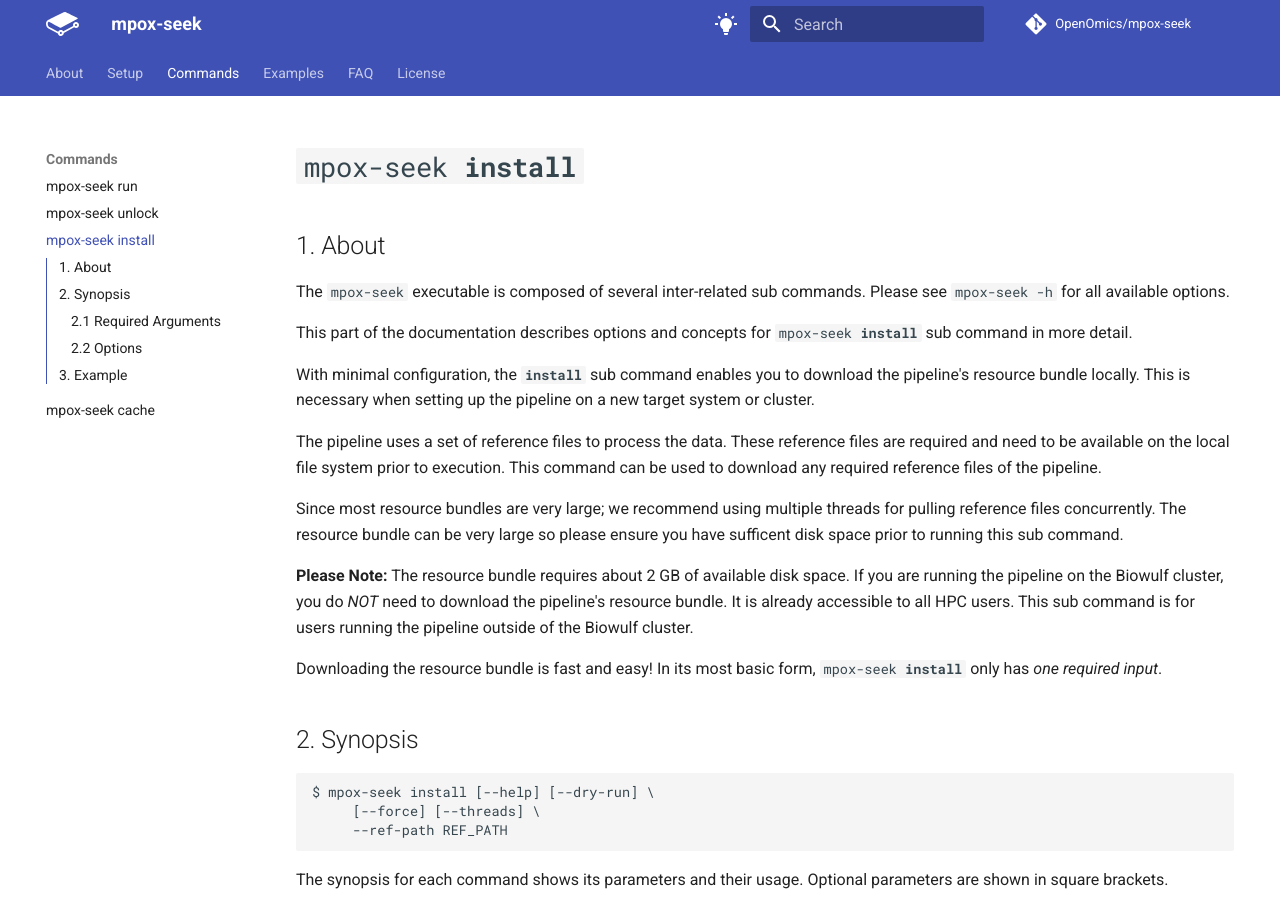
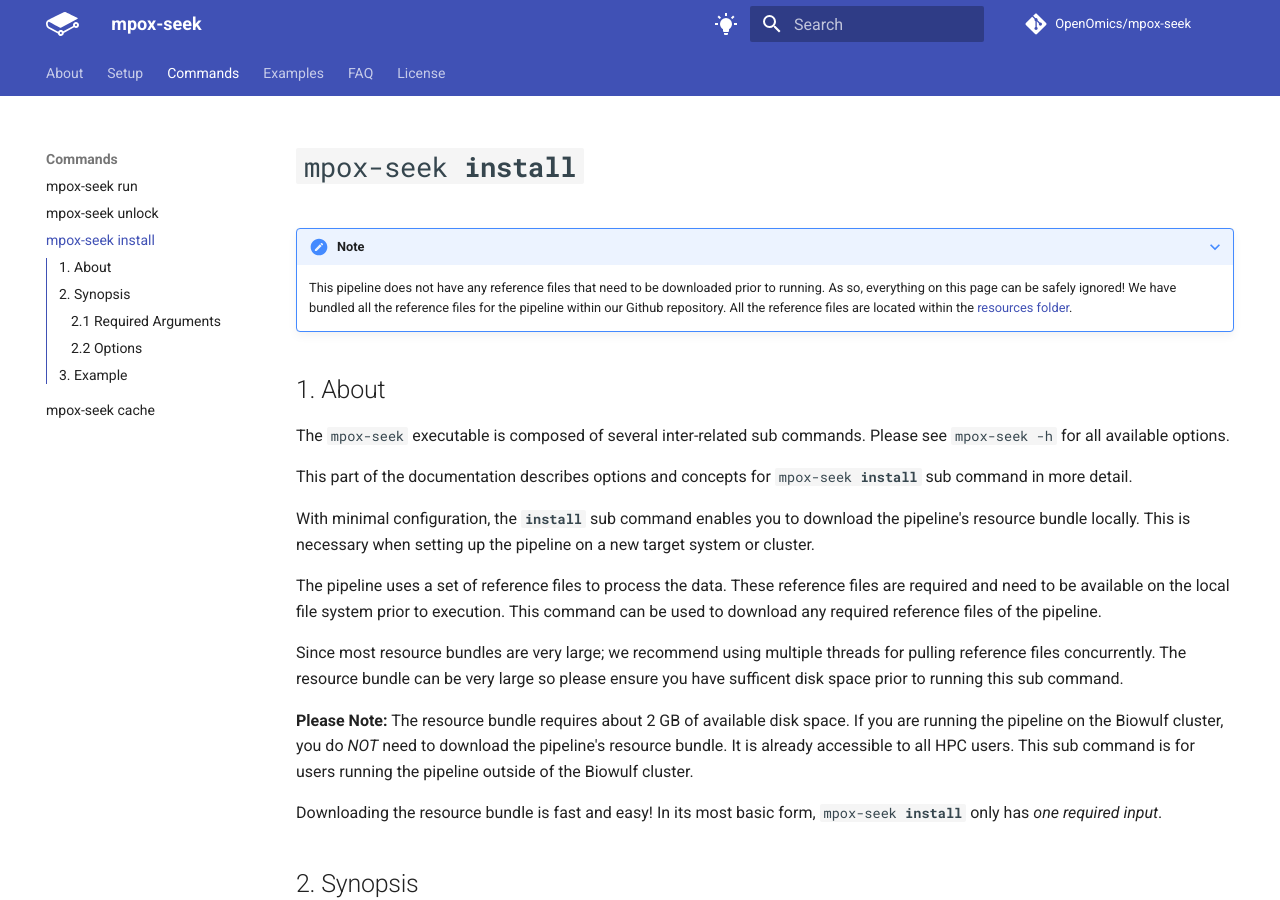
Before and after one commit to OpenOmics/mpox-seek, an MkDocs documentation site: the page built from docs/usage/install.md, in a window 1280 px wide and 900 px high. Built offline with MkDocs 1.6.1 and Material for MkDocs 9.7.7, drawn with Linux system fonts in a browser that asks for light colours; comment, search, counter and statistics services are not loaded; the version menu is left out.

Commit message:
Adding banner to top of page to notify users

```diff
--- a/docs/usage/install.md
+++ b/docs/usage/install.md
@@ -1,4 +1,12 @@
 # <code>mpox-seek <b>install</b></code>
+
+???+ note
+
+    This pipeline does not have any reference files that need to be downloaded
+    prior to running. As so, everything on this page can be safely ignored! We
+    have bundled all the reference files for the pipeline within our Github
+    repository. All the reference files are located within the [resources folder](https://github.com/OpenOmics/mpox-seek/tree/main/resources).
+
 
 ## 1. About
 The `mpox-seek` executable is composed of several inter-related sub commands. Please see `mpox-seek -h` for all available options.
```
